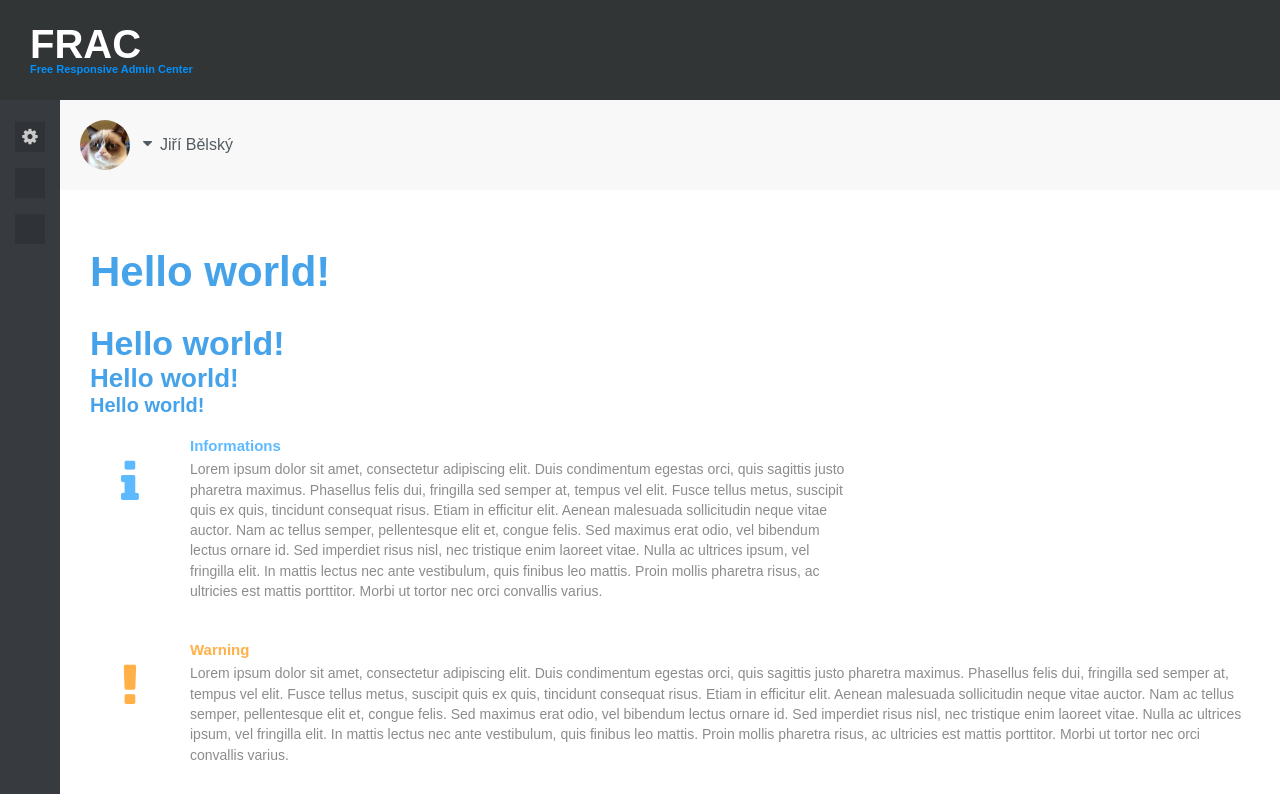
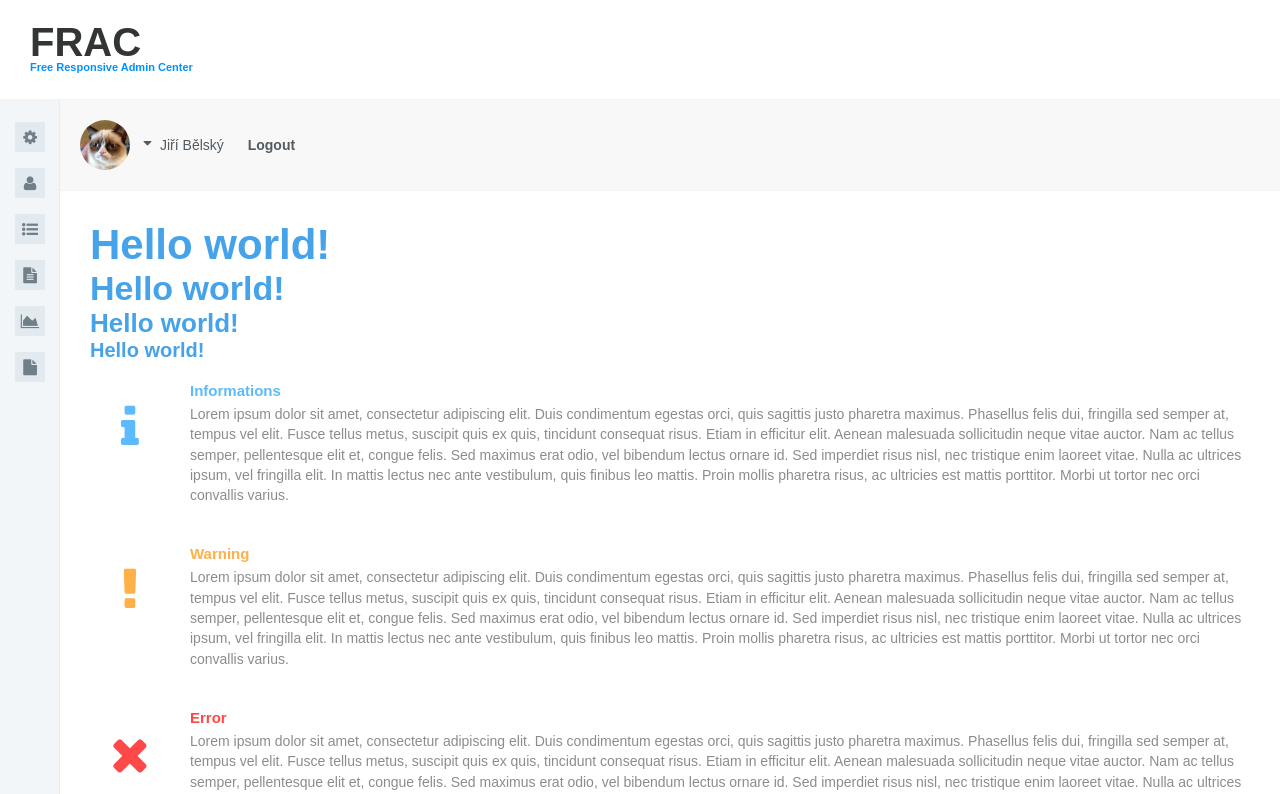
Before and after one commit to wUFr/FRAC, a plain HTML site: page index.htm in a window 1280 px wide. Shown: the top 794 px of the page. Drawn offline with Linux system fonts and the light colour scheme.

Commit message:
Color scheme changed to light version; Added some preview items in main menu

```diff
--- a/css/layout.css
+++ b/css/layout.css
@@ -15,16 +15,17 @@ body {
 #admin_header {
 	position: relative;
 	height: 100px;
-	background: #323536;
-	color: #eaf3f5;
+	background: white;
+	border-bottom: 1px solid #F4F4F4;
+	color: #323536;
 }
 
 	#admin_header .title {
 		position: absolute;
-		top: 5px;
+		top: 30px;
 		left: 30px;
 		font-size: 40px;
-		color: white;
+		color: #323536;
 		line-height: 25px;
 	}
 
@@ -34,7 +35,6 @@ body {
 			color: #0091ff;
 		}
 
-
 /*
 
 	MAIN - WAPPER OF SIDEBAR AND CONTENT
@@ -42,31 +42,8 @@ body {
 */
 #admin_main {
 	position: relative;
+	overflow: hidden;
 }
-/*
-
-obsolete?
-
-#admin_main:before {
-	position: absolute;
-	top: 0;
-	left: 0;
-	bottom: 0;
-	background: #373b40;
-	width: 280px;
-	content: "";
-	z-index: 1;
-	-webkit-transition: 1s;
-	-moz-transition: 1s;
-	-ms-transition: 1s;
-	transition: 1s;
-}
-
-@media (max-width:1300px){
-	#admin_main:before {
-		width:60px;
-	}
-}*/
 
 #admin_main:after {
 	display: block;
@@ -81,34 +58,33 @@ obsolete?
 
 */
 #admin_sidebar {
-	-webkit-box-sizing: border-box;
-	-moz-box-sizing: border-box;
-	box-sizing: border-box;
 	padding: 15px;
 	position: relative;
 	z-index: 2;
-	background: #373b40;
+	background: #f3f6f8;
 	float: left;
 	width: 280px;
 	min-height: 100%;
-	color: #eaf3f5;
+	color: #505960;
 	-webkit-transition: 1s;
 	-moz-transition: 1s;
 	-ms-transition: 1s;
 	transition: 1s;
 	overflow: hidden;
+	border-right: 1px solid #e7ecf0;
 }
 
 @media (max-width:1300px){
 	#admin_sidebar {
-		width:60px;
+		width: 60px;
 	}
+
 	#admin_sidebar:hover {
-		width:280px;
-		margin-right:-220px;
+		width: 280px;
+		margin-right: -220px;
+		box-shadow: 0 0 40px rgba(0,0,50,0.1);
 	}
 }
-
 
 	#admin_sidebar > ul {
 		list-style: none;
@@ -121,11 +97,11 @@ obsolete?
 
 	@media (max-width:1300px){
 		#admin_sidebar > ul {
-			margin-left:-210px;
+			margin-left: -210px;
+		}
 
-		}
 		#admin_sidebar:hover > ul {
-			margin-left:0;
+			margin-left: 0;
 		}
 	}
 
@@ -142,7 +118,8 @@ obsolete?
 			}
 
 			#admin_sidebar > ul > li > a:hover {
-				background: #2f3337;
+				background: #e3eaef;
+				color: #475159;
 			}
 
 				/* ICON */
@@ -155,22 +132,45 @@ obsolete?
 					height: 30px;
 					line-height: 30px;
 					text-align: center;
-					background: #2f3337;
+					background: #e3eaef;
 					content: "";
 				}
+
 				#admin_sidebar > ul > li > a > span.icon:before {
 					font-family: FontAwesome;
-					font-size: 18px;
-					color: #c9c9c9;
+					font-size: 16px;
+					color: #717f89;
 				}
 
 				#admin_sidebar > ul > li > a:hover > span.icon:before {
-					color: white;
+					color: #475159;
 				}
 
 				#admin_sidebar > ul > li > a.settings > span.icon:before {
 					content: "\f013";
 				}
+
+				#admin_sidebar > ul > li > a.users > span.icon:before {
+					content: "\f007";
+				}
+
+				#admin_sidebar > ul > li > a.list > span.icon:before {
+					content: "\f0ca";
+				}
+
+				#admin_sidebar > ul > li > a.articles > span.icon:before {
+					content: "\f15c";
+				}
+
+				#admin_sidebar > ul > li > a.stats > span.icon:before {
+					content: "\f1fe";
+				}
+
+				#admin_sidebar > ul > li > a.files > span.icon:before {
+					content: "\f15b";
+				}
+
+
 
 /*
 
@@ -189,12 +189,10 @@ obsolete?
 */
 #admin_userbar {
 	position: relative;
-	-webkit-box-sizing: border-box;
-	-moz-box-sizing: border-box;
-	box-sizing: border-box;
 	background: #f8f8f8;
 	padding: 20px;
 	color: #525b60;
+	border-bottom: 1px solid #F4F4F4;
 }
 
 #admin_userbar:after {
@@ -217,64 +215,72 @@ obsolete?
 			height: 50px;
 		}
 
-	#admin_userbar .name {
+	#admin_userbar .inside {
 		position: relative;
 		float: left;
 		padding: 0 20px 0 30px;
 		line-height: 50px;
-		font-size: 16px;
+		font-size: 14px;
 		cursor: pointer;
 	}
 
-	#admin_userbar .name:before {
-		position:absolute;
-		top:16px;
-		left:10px;
-		display:inline-block;
-		font-family: FontAwesome;
-		content: "\f0d7";
-		-webkit-transition:500ms;
-		-moz-transition:500ms;
-		-ms-transition:500ms;
-		transition:500ms;
-		width:15px;
-		height:15px;
-		line-height:15px;
-		text-align:center;
-	}
+		#admin_userbar .inside > span:before {
+			position: absolute;
+			top: 16px;
+			left: 10px;
+			display: inline-block;
+			font-family: FontAwesome;
+			content: "\f0d7";
+			-webkit-transition: 500ms;
+			-moz-transition: 500ms;
+			-ms-transition: 500ms;
+			transition: 500ms;
+			width: 15px;
+			height: 15px;
+			line-height: 15px;
+			text-align: center;
+		}
 
-	#admin_userbar .name.active:before {
-		-webkit-transform:rotate(180deg);
-		-moz-transform:rotate(180deg);
-		-ms-transform:rotate(180deg);
-		transform:rotate(180deg);
-	}
+		#admin_userbar .inside > span.active:before {
+			-webkit-transform: rotate(180deg);
+			-moz-transform: rotate(180deg);
+			-ms-transform: rotate(180deg);
+			transform: rotate(180deg);
+		}
 
+		#admin_userbar .inside a.logout {
+			margin-left: 20px;
+			font-weight: bold;
+			text-decoration: none;
+		}
 
+		#admin_userbar .inside a.logout:hover {
+			color: #232323;
+		}
 
 	#admin_userbar .user_menu {
-		position:absolute;
-		top:60px;
-		left:80px;
-		padding:7px;
-		background:white;
-		border-radius:5px;
-		list-style:none;
-		width:120px;
-		box-shadow:0 0 7px rgba(0,0,0,0.1);
-		display:none;
+		position: absolute;
+		top: 60px;
+		left: 80px;
+		padding: 7px;
+		background: white;
+		border-radius: 5px;
+		list-style: none;
+		width: 120px;
+		box-shadow: 0 0 7px rgba(0,0,0,0.1);
+		display: none;
 	}
 
 	#admin_userbar .user_menu.open {
-		display:block;
+		display: block;
 	}
 
 		#admin_userbar .user_menu > li {}
 
 			#admin_userbar .user_menu > li > a {
-				display:block;
-				padding:6px;
-				text-decoration:none;
+				display: block;
+				padding: 6px;
+				text-decoration: none;
 				color: #6F6F6F;
 			}
 
@@ -284,11 +290,9 @@ obsolete?
 
 
 
-
-
 	/* MAIN CONTENT FOR ACTUAL PAGE */
 	#admin_content > .inside {
-		padding:30px;
+		padding: 30px;
 	}
 
 	#admin_content > .inside:after {
--- a/css/reset.css
+++ b/css/reset.css
@@ -29,7 +29,6 @@ a img {
 
 /* bootsrap reset */
 html {
-	font-family: sans-serif;
 	-webkit-text-size-adjust: 100%;
 	-ms-text-size-adjust: 100%;
 }
@@ -92,20 +91,6 @@ strong {
 
 dfn {
 	font-style: italic;
-}
-
-h1 {
-	margin: .67em 0;
-	font-size: 2em;
-}
-
-mark {
-	color: #000;
-	background: #ff0;
-}
-
-small {
-	font-size: 80%;
 }
 
 sub,
--- a/index.htm
+++ b/index.htm
@@ -34,30 +34,32 @@
 		<aside id="admin_sidebar">
 			<ul>
 				<li>
-					<a href="#" class="settings">Lorem ipsum<span class="icon"></span></a>
+					<a href="#" class="settings">Settings<span class="icon"></span></a>
 				</li>
 				<li>
-					<a href="#" class="users">Lorem ipsum<span class="icon"></span></a>
+					<a href="#" class="users">Users<span class="icon"></span></a>
 				</li>
 				<li>
-					<a href="#" class="list">Lorem ipsum<span class="icon"></span></a>
+					<a href="#" class="list">Lists<span class="icon"></span></a>
 				</li>
 				<li>
-					<a href="#">Lorem ipsum</a>
+					<a href="#" class="articles">Articles<span class="icon"></span></a>
 				</li>
 				<li>
-					<a href="#">Lorem ipsum</a>
+					<a href="#" class="stats">Statistics<span class="icon"></span></a>
 				</li>
-
+				<li>
+					<a href="#" class="files">Files<span class="icon"></span></a>
+				</li>
 			</ul>
-
-
-
 		</aside>
 		<section id="admin_content">
 			<section id="admin_userbar">
 				<div class="avatar"><img src="img/_testdata/avatar.jpg" /></div>
-				<div id="toggle_user_menu" class="name" onclick="$('div.user_menu').toggleClass('open');">Jiří Bělský</div>
+				<div class="inside">
+					<span id="toggle_user_menu">Jiří Bělský</span>
+					<a class="logout" href="#" class="logout">Logout</a>
+				</div>
 				<ul id="header_user_menu" class="user_menu">
 					<li><a href="#">Overview</a></li>
 					<li><a href="#">Settings</a></li>
@@ -72,7 +74,7 @@
 
 				<div class="row">
 					<!-- BOOTSTRAP TEST -->
-					<div class="col-md-8 col-sm-12 col-xs-5">
+					<div class="col-md-12 col-sm-12 col-xs-12">
 						<div class="ui_text info">
 							<div class="title">Informations</div>
 							<p>Lorem ipsum dolor sit amet, consectetur adipiscing elit. Duis condimentum egestas orci, quis sagittis justo pharetra maximus.
```
